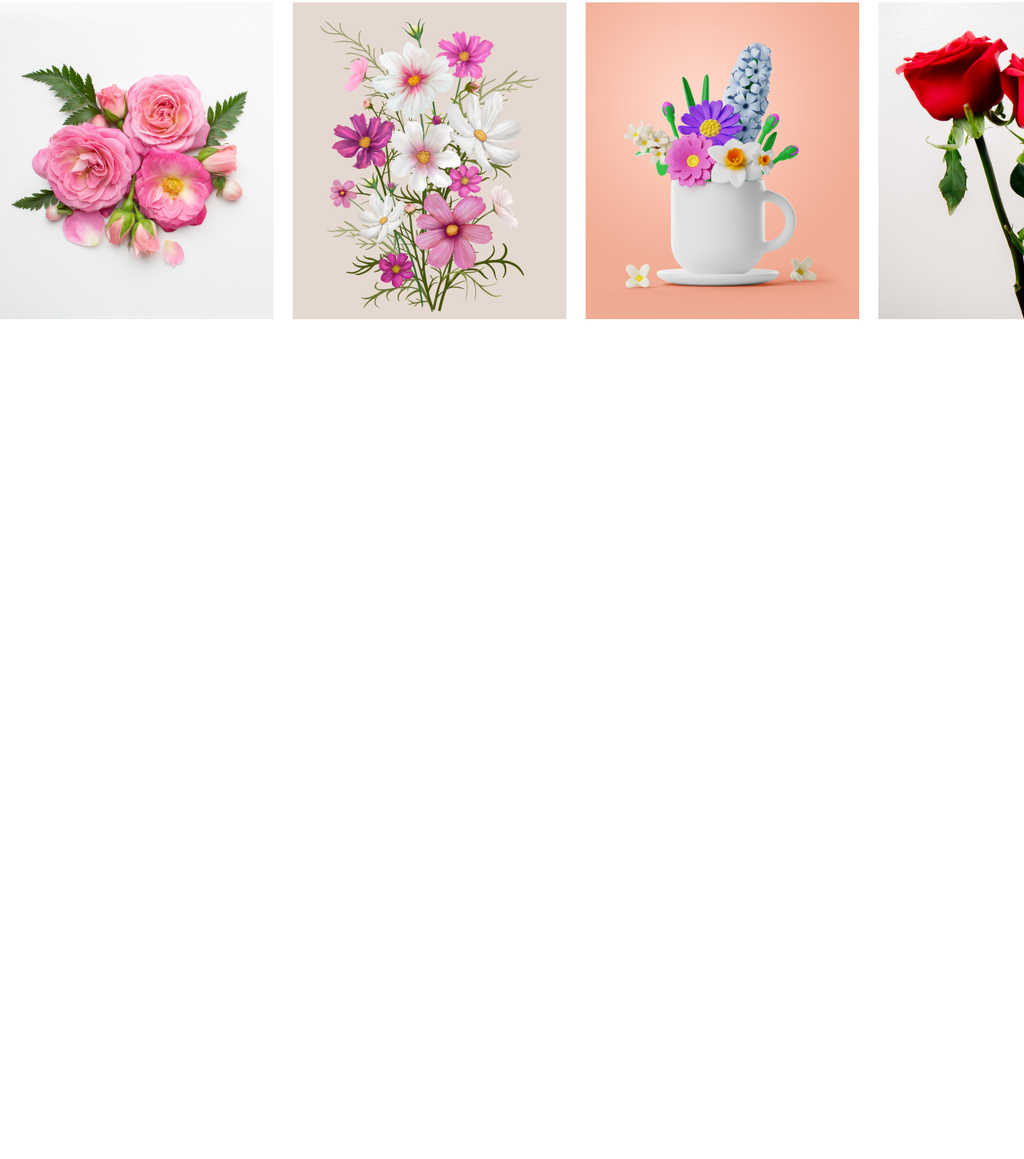
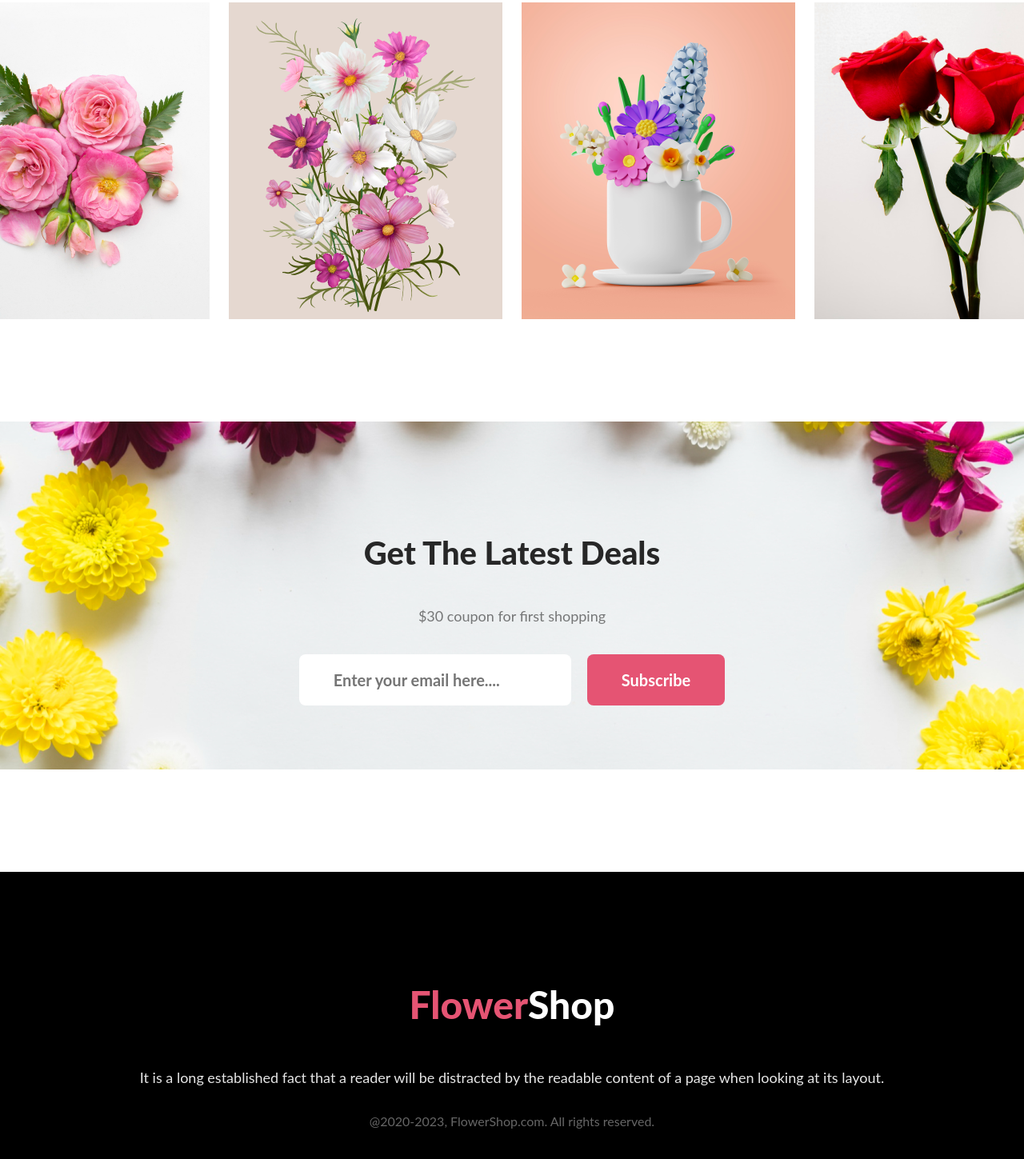
Before and after one commit to zulkarnayeen669/assignment-01, a plain HTML site: page index.html in a window 1280 px wide. Shown: the part 2198-3647 px from the top of the page at 80% size. Before the commit the page ends 2597 px from the top, so only its background shows below. Drawn offline with Linux system fonts and the light colour scheme.

Commit message:
added latest deal and conclusion

```diff
--- a/index.html
+++ b/index.html
@@ -53,8 +53,27 @@
             </div>
 
         </section>
+        <section>
+            <div class="latest-deal">
+                <div class="latest-deal-content">
+                <h3 class="latest-deal-title">Get The Latest Deals</h3>
+                <p class="latest-deal-description">$30 coupon for first shopping</p>
+            </div>
+            <div class="subscribe-email">
+                <input class="email" type="email" name="" id="" placeholder="Enter your email here....">
+                <button class="button-primary">Subscribe</button>
+            </div>
+
+            </div>
+
+        </section>
     </main>
-    <footer>
+    <footer class="footer"><h3 class="footer-title">
+       <span class="flower" >Flower</span>Shop
+    </h3>
+    <p class="footer-description">It is a long established fact that a reader will be distracted by the readable content of a page when looking at its layout.</p>
+    <p class="conclusion">@2020-2023, FlowerShop.com. All rights reserved. </p>
+
 
     </footer>
 
--- a/styles/style.css
+++ b/styles/style.css
@@ -82,4 +82,66 @@ body{font-family: 'Open Sans', sans-serif;margin:0px
                     }
                     /* Example-Flowers */
                     .example-pic{ display: flex;
-                        gap: 24px;}
+                        gap: 24px;
+                    justify-content: center;
+               }
+               .email{border: none;border-radius: 8px;
+                background: #FFF;
+
+                font-family: Lato;
+                font-size: 20px;
+              padding: 20px 43px;
+                font-weight: 700;
+                }
+            .subscribe-email{display: flex;justify-content: center;
+            gap: 20px;}
+            .latest-deal{background-image: url('../images/Rectangle\ 9.png');
+                background-repeat: no-repeat;
+                background-position: center;justify-content: center;
+                margin-top: 10%;
+                margin-bottom: 10%;
+            }
+            .latest-deal-title{color: #272727;
+                text-align: center;
+                font-family: Lato;
+                font-size: 40px;
+
+                font-weight: 800;
+                line-height: normal;}
+                .latest-deal-description{color: rgba(39, 39, 39, 0.60);
+                    text-align: center;
+                    font-family: Lato;
+                    font-size: 18px;
+
+                    font-weight: 400;
+                    line-height: 30px;}
+                    .latest-deal-content{padding: 100px 80px 10px 80px;}
+                    .subscribe-email{padding: 5px 80px 80px 80px;}
+                    .footer{background-color: black; padding: 7% 0% 5%;}
+                    .footer-title{color: #FFF;
+                        font-family: Lato;
+                        font-size: 48px;
+                        text-align: center;
+                        font-weight: 800;
+                        }
+                        .flower{color: #E55473;
+                            font-family: Lato;
+                            font-size: 48px;
+
+                            font-weight: 800;
+                            }
+                            .footer-description{color: rgba(255, 255, 255, 0.90);
+                                text-align: center;
+                                font-family: Lato;
+                                font-size: 18px;
+                                font-style: normal;
+                                font-weight: 400;
+                                line-height: 30px;
+                            margin-top: 30px;}
+                                .conclusion{color: rgba(255, 255, 255, 0.40);
+                                    text-align: center;
+                                    font-family: Lato;
+                                    font-size: 16px;
+
+                                    font-weight: 400;
+                                    line-height: normal;margin-top: 30px;}
```
